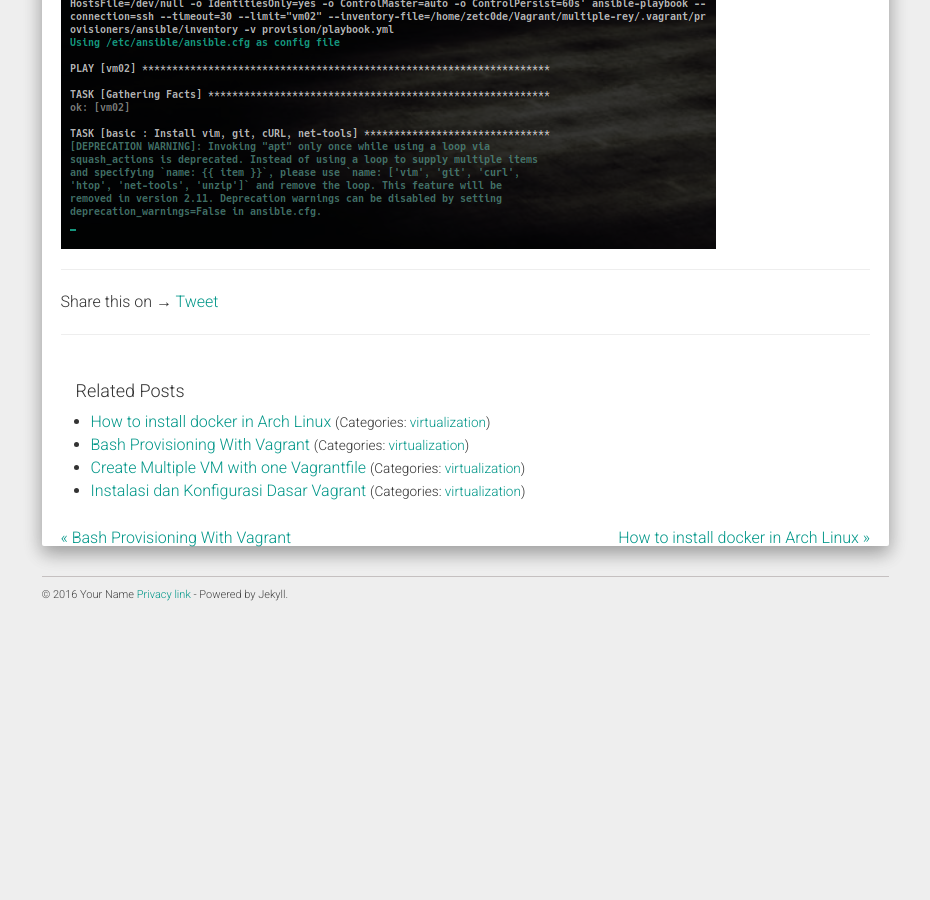
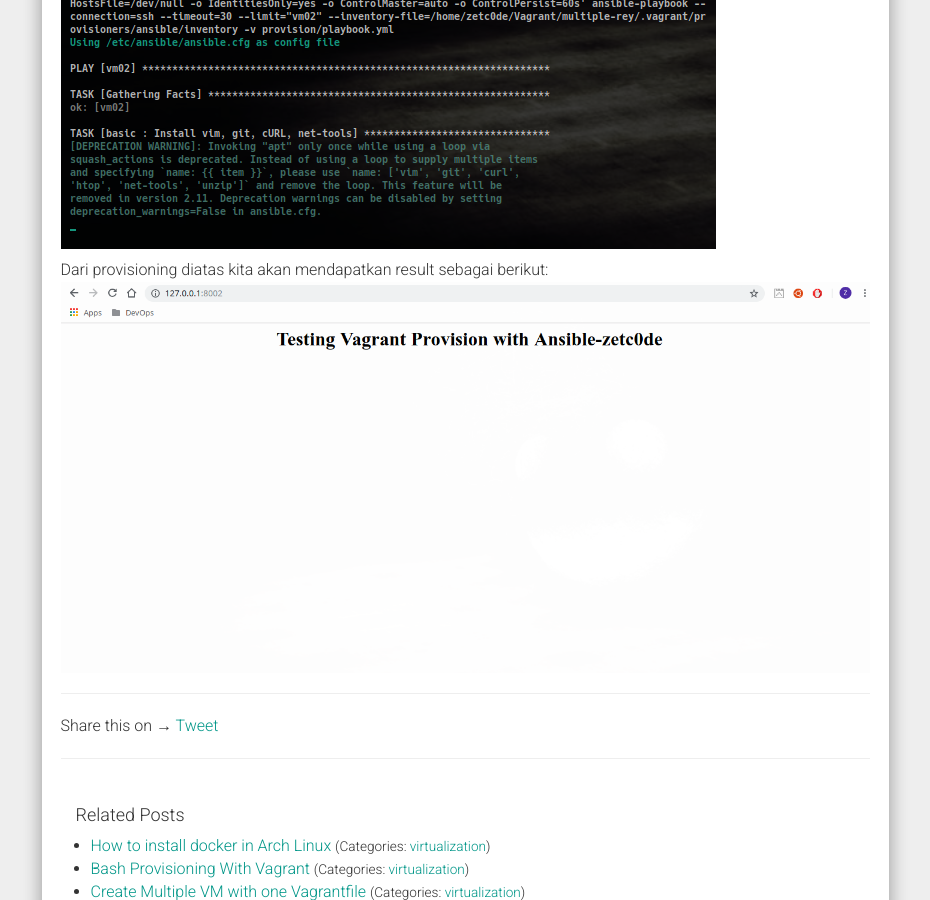
Before and after one commit to zetc0de/zetc0de.github.io, a Jekyll site: the page built from _posts/2018-07-26-Ansible-Provisioning-With-Vagrant.md, in a window 1280 px wide and 900 px high, scrolled down 1778 px. Shown: the whole window, without its empty margins (321-1251 px from the left). Built offline with Jekyll 4.4.1, drawn with Linux system fonts in a browser that asks for light colours; nearby versions of some CDN libraries; comment, search, counter and statistics services are not loaded; before the commit the page ends 2408 px from its top, so only the background shows below that.

Commit message:
Result Ansible provisioning vagrant

````diff
--- a/_posts/2018-07-26-Ansible-Provisioning-With-Vagrant.md
+++ b/_posts/2018-07-26-Ansible-Provisioning-With-Vagrant.md
@@ -38,3 +38,6 @@
 vagrant provision vm02
 ```
 ![https://github.com/zetc0de/zetc0de.github.io/blob/master/assets/images/vagrant-04/provisioning.png?raw=true](https://github.com/zetc0de/zetc0de.github.io/blob/master/assets/images/vagrant-04/provisioning.png?raw=true)
+
+Dari provisioning diatas kita akan mendapatkan result sebagai berikut:
+![https://github.com/zetc0de/zetc0de.github.io/blob/master/assets/images/vagrant-04/result.png?raw=true](https://github.com/zetc0de/zetc0de.github.io/blob/master/assets/images/vagrant-04/result.png?raw=true)
````
